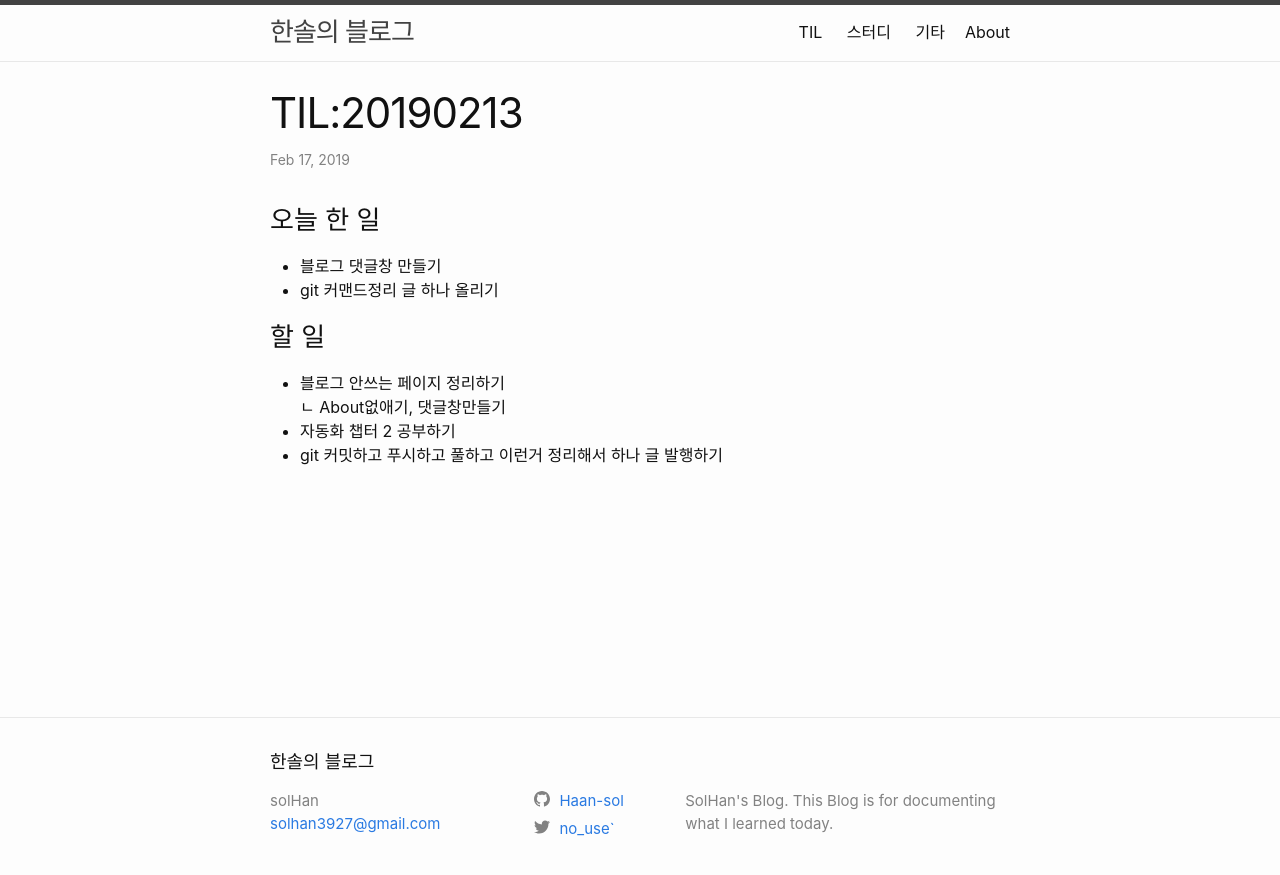
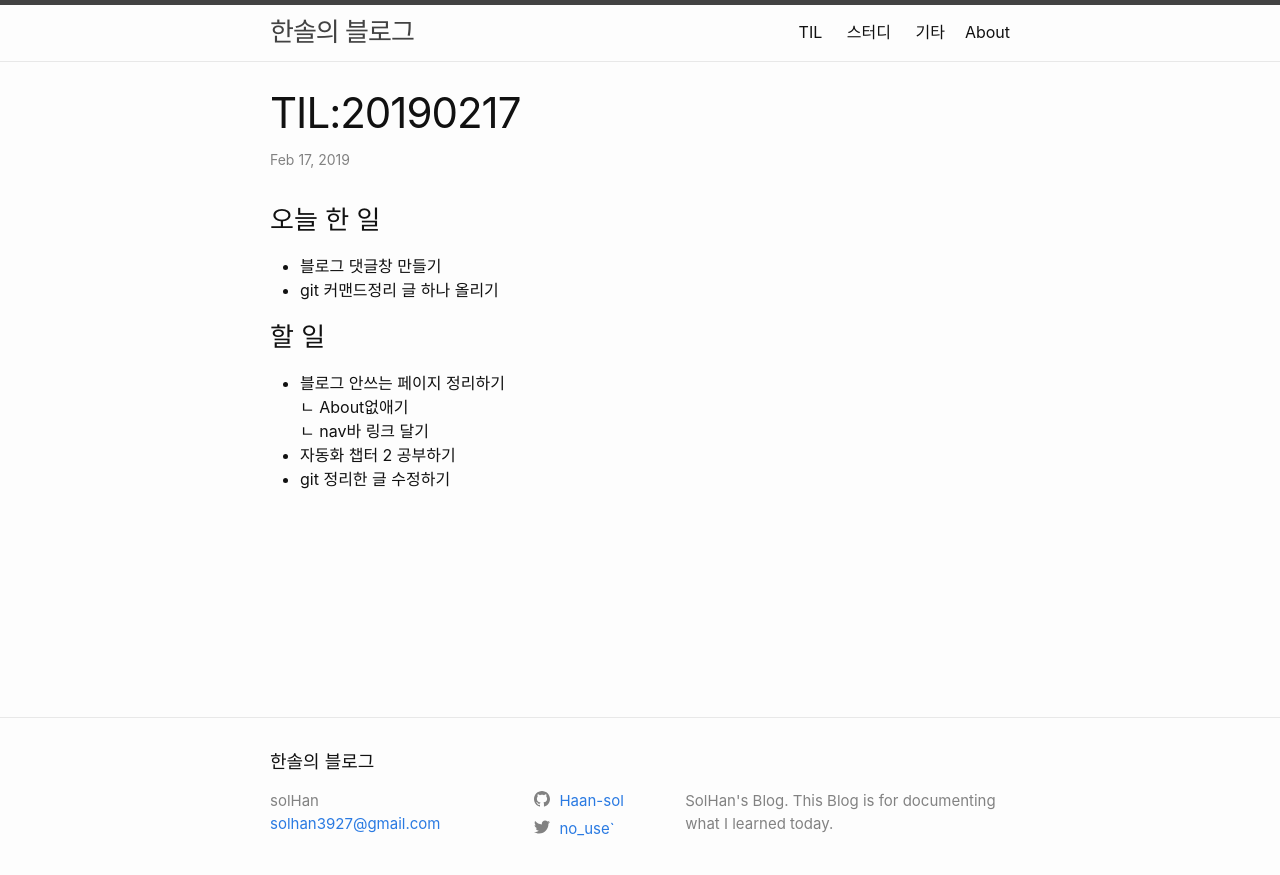
Before and after one commit to Haan-sol/Haan-sol.github.io, a Jekyll site: the page built from _posts/2019-02-17-TIL.md, in a window 1280 px wide. Shown: the top 875 px of the page. Built offline with Jekyll 4.4.1, drawn with Linux system fonts in a browser that asks for light colours; comment, search, counter and statistics services are not loaded.

Commit message:
0217 til

```diff
--- a/_posts/2019-02-17-TIL.md
+++ b/_posts/2019-02-17-TIL.md
@@ -1,6 +1,6 @@
 ---
 layout: post
-title:  "TIL:20190213"
+title:  "TIL:20190217"
 date:   2019-02-17 17:24:42 +0900
 categories: til
 ---
@@ -10,6 +10,7 @@ categories: til
 
 <h3> 할 일 </h3>
  - 블로그 안쓰는 페이지 정리하기
-   ㄴ  About없애기, 댓글창만들기
+   ㄴ  About없애기
+   ㄴ  nav바 링크 달기
  - 자동화 챕터 2 공부하기
- - git 커밋하고 푸시하고 풀하고 이런거 정리해서 하나 글 발행하기
+ - git 정리한 글 수정하기
```
Also changed, not shown: _posts/2019-02-17-gitcmd.md (+1 -1 lines).
